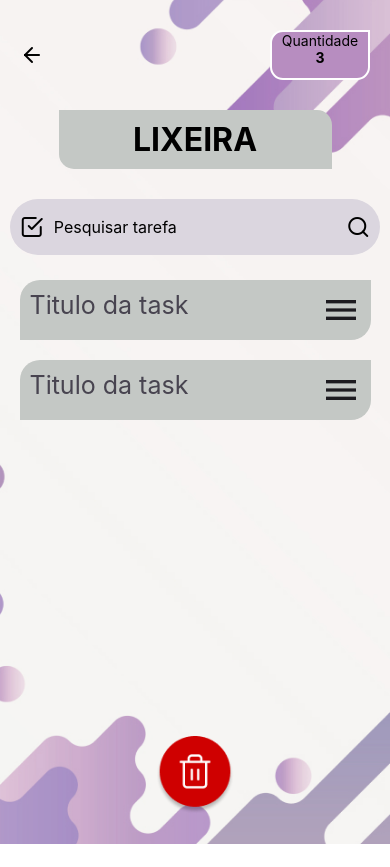
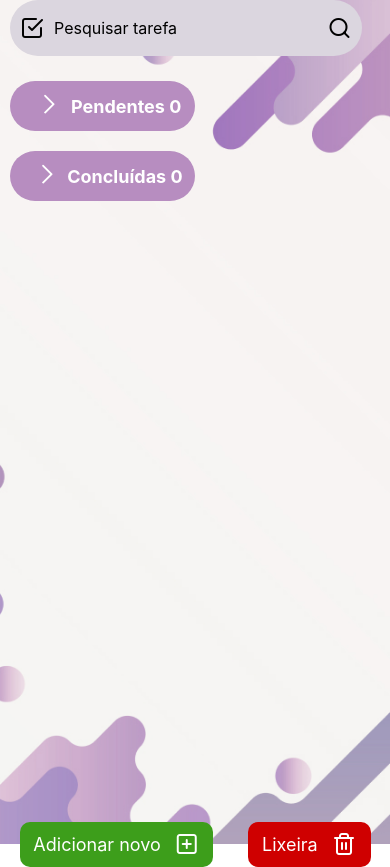
Before and after one commit to JoabeAndrade/To-Do, a React Native app: screen / in a window 390 px wide. Before the commit the page ends 844 px from the top, so only its background shows below. Built offline with nearby package versions, Linux system fonts and the light colour scheme.

Commit message:
mudando app.tsx

```diff
--- a/App.tsx
+++ b/App.tsx
@@ -4,7 +4,7 @@ import { Home } from "./src/screens/Home";
 import { Lixeira } from "./src/screens/Lixeira";
 
 const App = () => {
-  return <Lixeira/>;
+  return <AppNavigation/>;
 };
 
 export default App;
```
